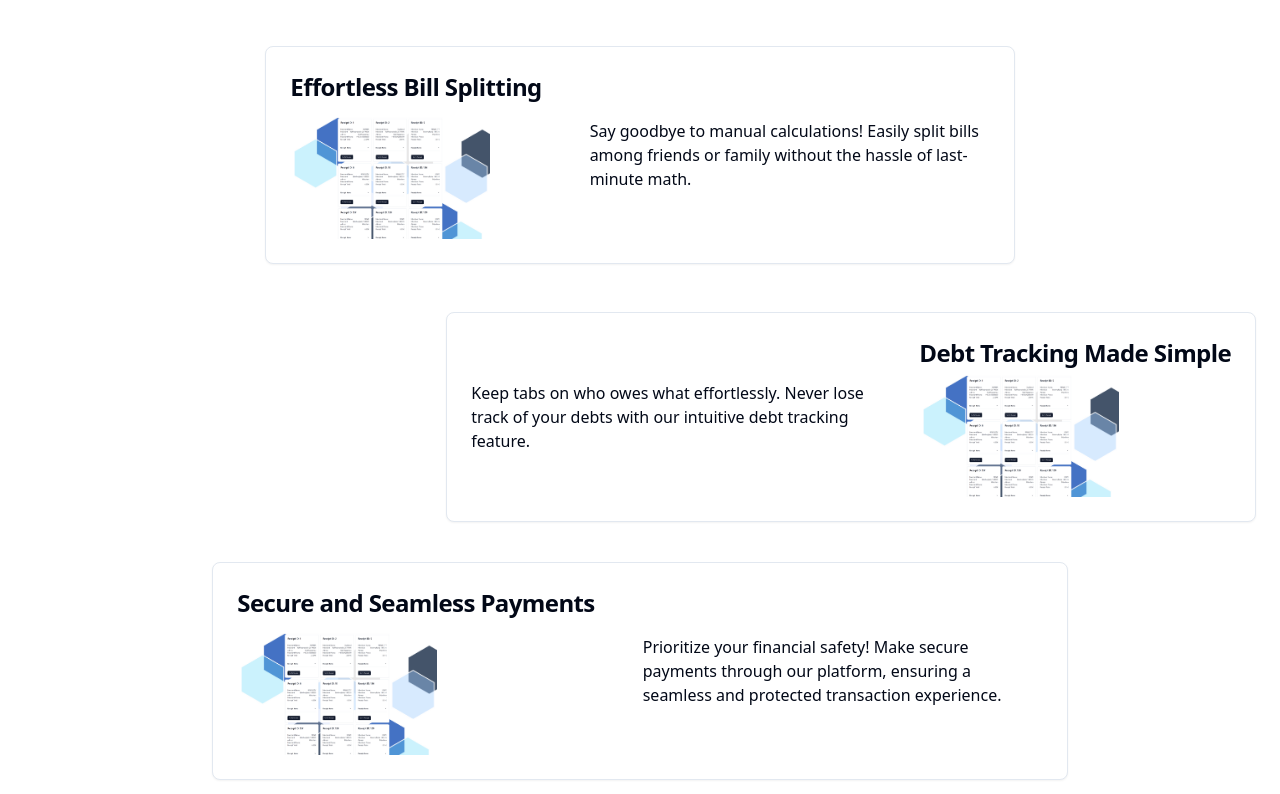
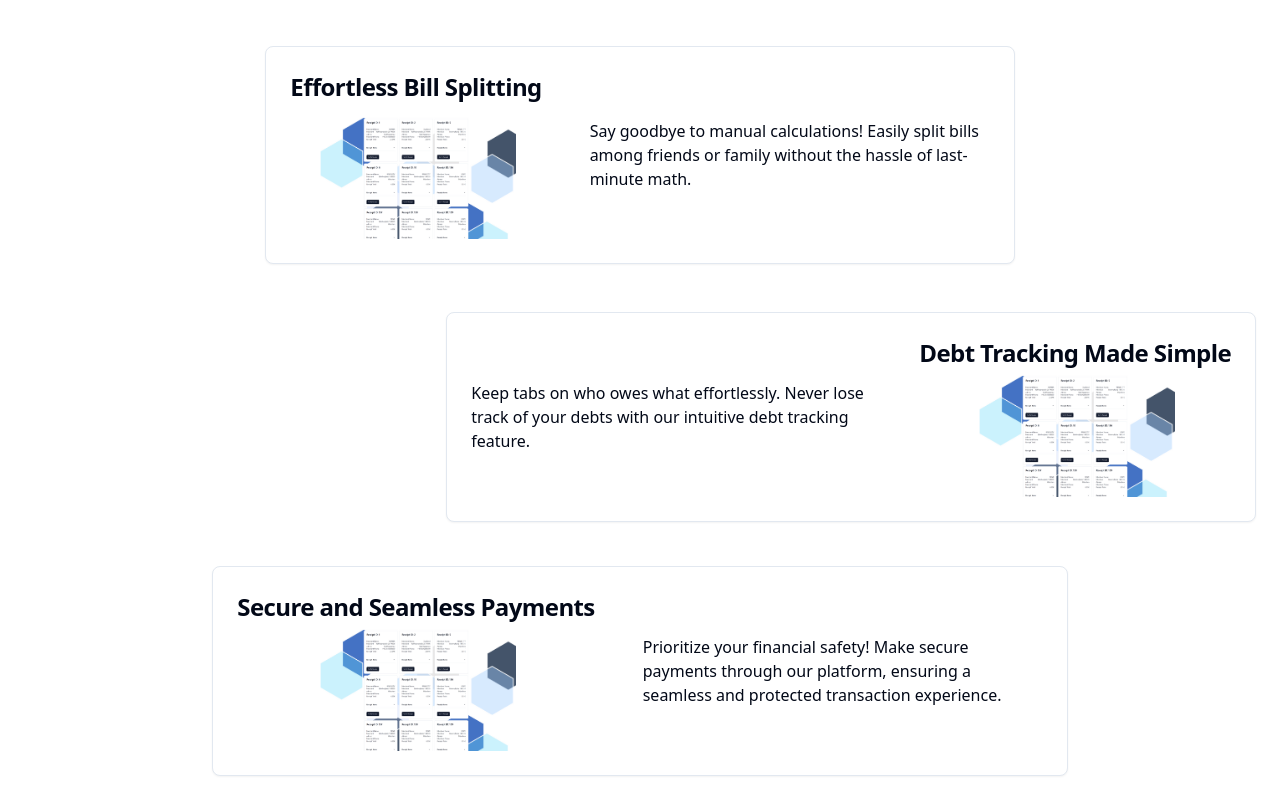
Before and after one commit to ItsValerius/cbis, a Next.js app: page / in a window 1280 px wide. Shown: the part 546-1340 px from the top of the page. Built offline with nearby package versions, Linux system fonts and the light colour scheme.

Commit message:
image styling

```diff
--- a/src/app/(marketing)/page.tsx
+++ b/src/app/(marketing)/page.tsx
@@ -32,7 +32,7 @@ export default async function HomePage() {
           </h2>
           <div className="grid place-items-center gap-10 md:grid-rows-3">
             <Card className="flex w-full flex-col items-center md:w-fit md:flex-row">
-              <CardHeader className="gap-2">
+              <CardHeader className="items-center gap-2">
                 <CardTitle className="md:text-2xl">
                   Effortless Bill Splitting
                 </CardTitle>
@@ -40,6 +40,7 @@ export default async function HomePage() {
                   alt="Split Bills"
                   height="200"
                   src="/img/feature-image.png"
+                  className="object-cover"
                   width="200"
                 />
               </CardHeader>
@@ -49,13 +50,14 @@ export default async function HomePage() {
               </CardContent>
             </Card>
             <Card className="flex w-full flex-col items-center md:w-fit md:flex-row-reverse md:justify-start md:place-self-end">
-              <CardHeader>
+              <CardHeader className="max-w-full items-center">
                 <CardTitle className="md:text-2xl">
                   Debt Tracking Made Simple
                 </CardTitle>
                 <Image
                   alt="Track Debts"
                   height="200"
+                  className="object-cover"
                   src="/img/feature-image.png"
                   width="200"
                 />
@@ -66,7 +68,7 @@ export default async function HomePage() {
               </CardContent>
             </Card>
             <Card className="flex w-full flex-col items-center md:w-fit md:flex-row">
-              <CardHeader className="gap-2">
+              <CardHeader className="items-center">
                 <CardTitle className="md:text-2xl">
                   Secure and Seamless Payments
                 </CardTitle>
@@ -74,6 +76,7 @@ export default async function HomePage() {
                   alt="Secure Payments"
                   height="200"
                   src="/img/feature-image.png"
+                  className="object-cover"
                   width="200"
                 />
               </CardHeader>
```
